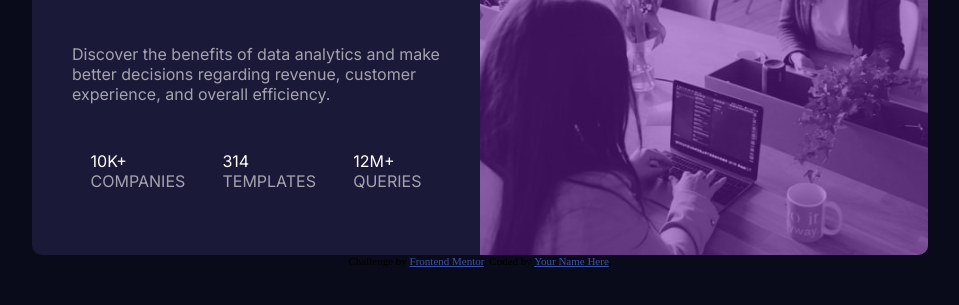
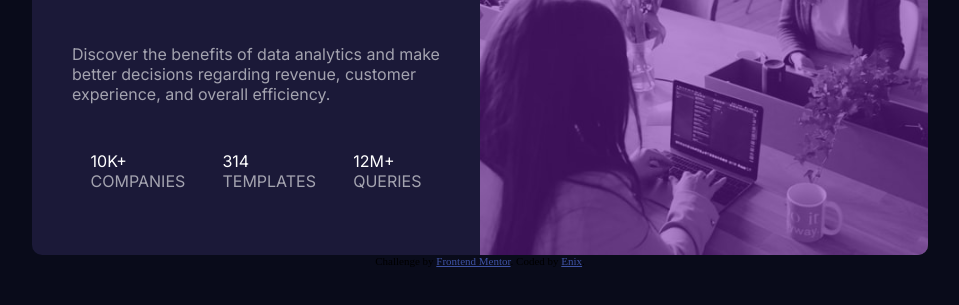
Before and after one commit to EnixCook/stats-preview-card-component-main, a plain HTML site: page index.html in a window 1280 px wide. Shown: the part 145-450 px from the top of the page, without its empty margins (160-1119 px from the left). Drawn offline with Linux system fonts and the light colour scheme.

Commit message:
Update index.html

```diff
--- a/index.html
+++ b/index.html
@@ -49,7 +49,7 @@
 
   <div class="attribution">
     Challenge by <a href="https://www.frontendmentor.io?ref=challenge" target="_blank">Frontend Mentor</a>.
-    Coded by <a href="#">Your Name Here</a>.
+    Coded by <a href="#">Enix</a>.
   </div>
 </body>
 </html>
```
